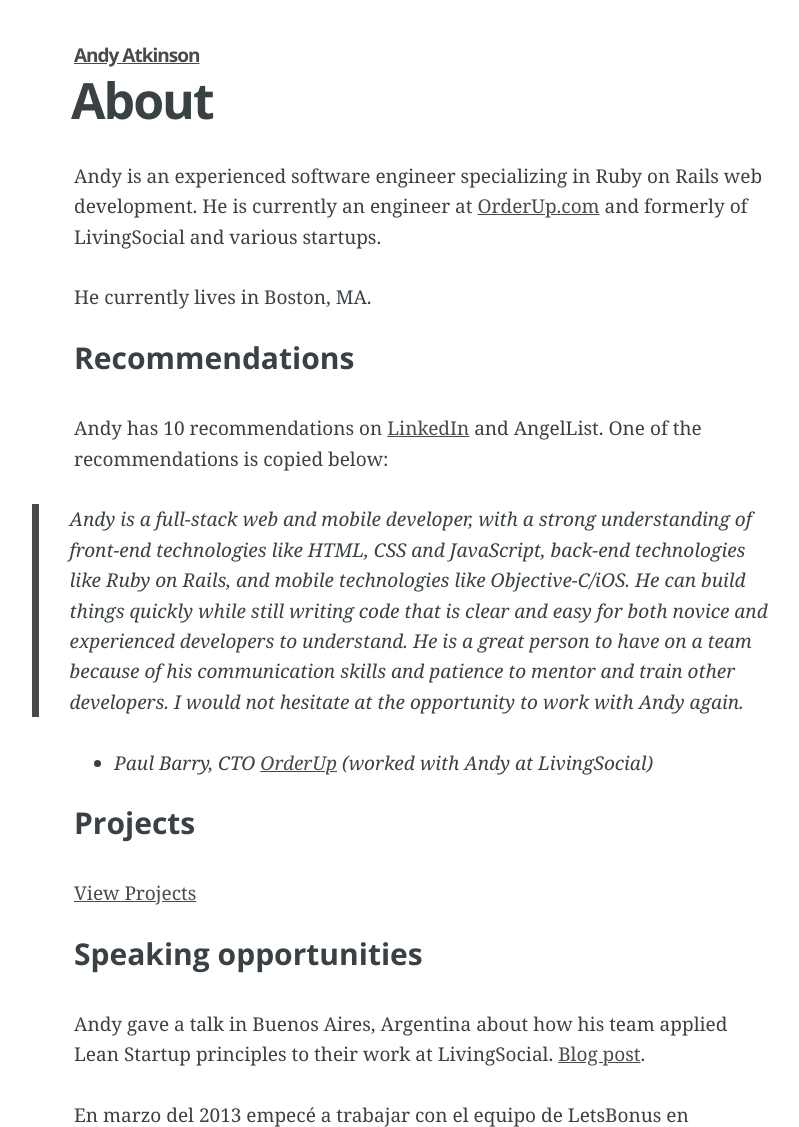
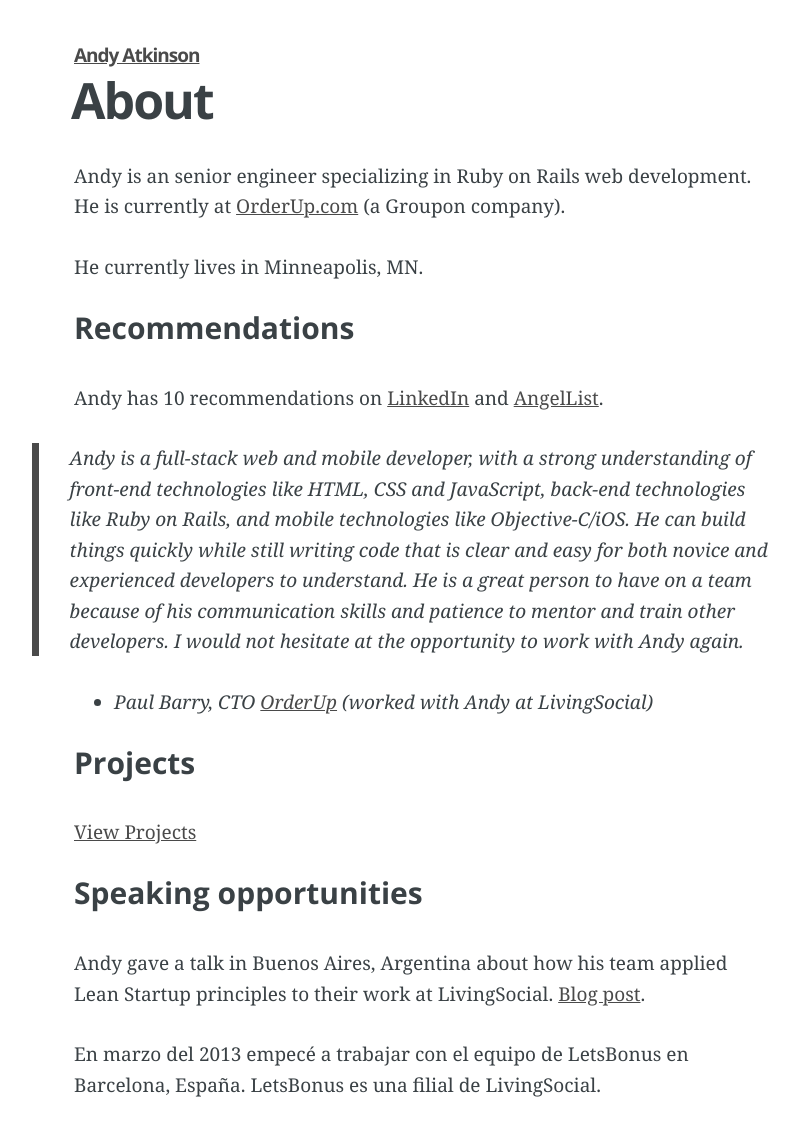
Before and after one commit to andyatkinson/blog, a Jekyll site: the page built from about/index.md, in a window 1280 px wide, cut to the strip 0-1127 px from the top of the page. Shown: the whole strip, without its empty margins (216-1015 px from the left). Built offline with Jekyll 4.4.1, drawn with Linux system fonts in a browser that asks for light colours; Markdown is read by kramdown in place of the engine named in the settings.

Commit message:
Update profile info

```diff
--- a/_layouts/page.html
+++ b/_layouts/page.html
@@ -24,11 +24,11 @@
         <footer class="post-footer">
           {% if site.author %}
             <section class="author">
-             <header> <a href="{{ site.baseurl }}"> <img class="profile" src="/assets/images/profile.jpg" alt="Author's profile picture"></a></header>
+             <header> <a href="{{ site.baseurl }}"> <img class="profile" src="/assets/images/profile-pic.jpg" alt="Author's profile picture"></a></header>
              <article>
                  <h4> {{ site.author }} </h4>
                  <div>
-                   <p>Andy is a software developer building web applications with Ruby and Rails. <a href="/about">Learn More</a></p>
+                   <p>Andy is a senior engineer building web applications with Ruby and Rails. <a href="/about">Learn More</a></p>
                  </div>
                </article>
              </section>
--- a/_layouts/post.html
+++ b/_layouts/post.html
@@ -49,13 +49,13 @@
         	<!-- If we want to display author's name and bio -->
             {% if site.author %}
                 <section class="author">
-                	<header> <a href="{{ site.baseurl }}"> <img class="profile" src="/assets/images/profile.jpg" alt="Author's profile picture"></a></header>
+                	<header> <a href="{{ site.baseurl }}"> <img class="profile" src="/assets/images/profile-pic.jpg" alt="Author's profile picture"></a></header>
                 	<article>
                 		<!-- Author Name -->
                     	<h4> {{ site.author }} </h4>
                     	<!-- Author Bio -->
                       <div>
-                        <p>Andy is an experienced software engineer specializing in Ruby on Rails web development. <a href="{{ site.baseurl }}{{ page.about }}">Learn More</a></p>
+                        <p>Andy is senior engineer specializing in Ruby on Rails web development. <a href="{{ site.baseurl }}{{ page.about }}">Learn More</a></p>
                       </div>
                     </article>
                 </section>
--- a/about/index.md
+++ b/about/index.md
@@ -4,12 +4,12 @@
 projects: 'projects'
 ---
 
-Andy is an experienced software engineer specializing in Ruby on Rails web development. He is currently an engineer at [OrderUp.com](https://orderup.com/) and formerly of LivingSocial and various startups.
+Andy is an senior engineer specializing in Ruby on Rails web development. He is currently at [OrderUp.com](https://orderup.com/) (a Groupon company).
 
-He currently lives in Boston, MA.
+He currently lives in Minneapolis, MN.
 
 #### Recommendations
-Andy has 10 recommendations on [LinkedIn](www.linkedin.com/in/andyatkinson/) and AngelList. One of the recommendations is copied below:
+Andy has 10 recommendations on [LinkedIn](www.linkedin.com/in/andyatkinson/) and [AngelList](https://angel.co/andy-atkinson).
 
 > Andy is a full-stack web and mobile developer, with a strong understanding of front-end technologies like HTML, CSS and JavaScript, back-end technologies like Ruby on Rails, and mobile technologies like Objective-C/iOS. He can build things quickly while still writing code that is clear and easy for both novice and experienced developers to understand. He is a great person to have on a team because of his communication skills and patience to mentor and train other developers. I would not hesitate at the opportunity to work with Andy again.
 
--- a/assets/css/extras.css
+++ b/assets/css/extras.css
@@ -61,7 +61,7 @@
 }
 
 .site-head .custom-header .content .inner .blog-description {
-  line-height:1em;
+  line-height:0.5em;
 }
 
 .site-head .custom-header .content p {
--- a/index.html
+++ b/index.html
@@ -8,7 +8,7 @@
     <div class='content'>
       <div class='inner'>
         <div class='top-row'>
-          <img class="profile" src="/assets/images/profile.jpg" alt="Author's profile picture"></a>
+          <img class="profile" src="/assets/images/profile-pic.jpg" alt="Author's profile picture"></a>
           <h1 class="blog-title">{{ site.name }}</h1>
           <h2 class="blog-description">
               {{ site.description }}
```
Also changed, not shown: assets/images/profile-pic.jpg (added).
